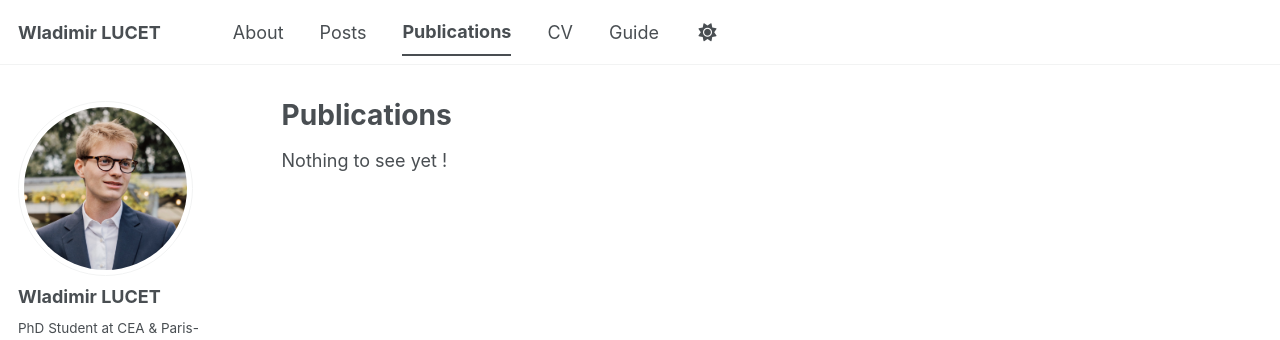
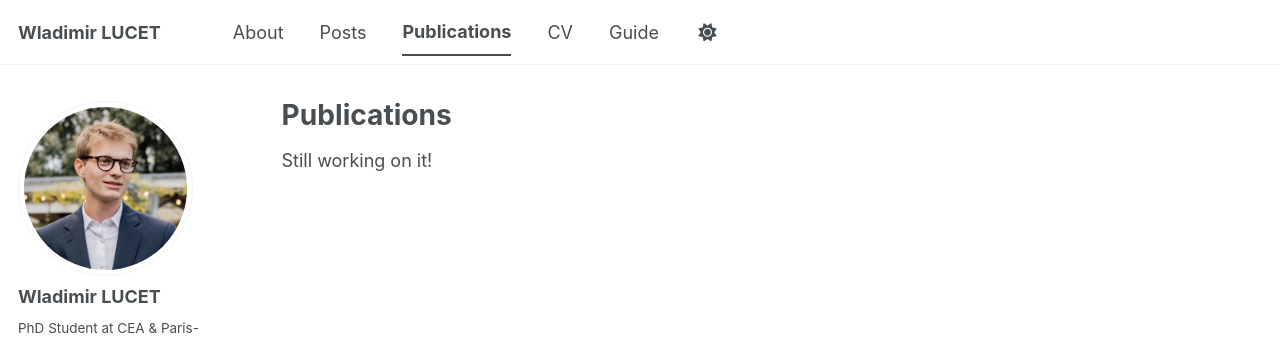
Before and after one commit to WladimirLct/wladimirlct.github.io, a Jekyll site: the page built from _pages/publications.html, in a window 1280 px wide. Shown: the top 340 px of the page. Built offline with Jekyll 4.4.1, drawn with Linux system fonts in a browser that asks for light colours; a script bundle is joined from its source files by our own code; library files that are not in the unit come from our copies.

```diff
--- a/_pages/publications.html
+++ b/_pages/publications.html
@@ -5,7 +5,7 @@ permalink: /publications/
 author_profile: true
 ---
 
-<p>Nothing to see yet !</p>
+<p>Still working on it!</p>
 
 {% if site.author.googlescholar %}
   <div class="wordwrap">You can also find my articles on <a href="{{site.author.googlescholar}}">my Google Scholar profile</a>.</div>
```
Also changed, not shown: _posts/2026-05-22-spectratom.md (+2 -1 lines).
